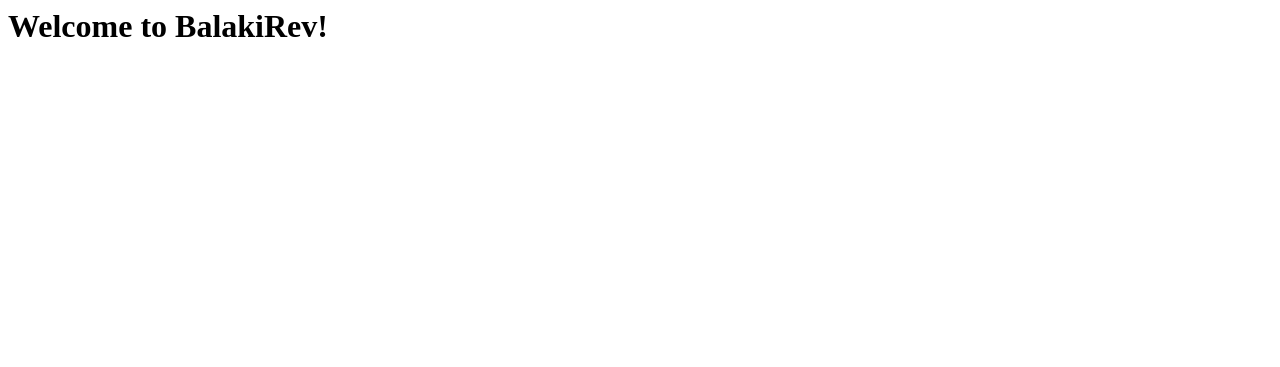
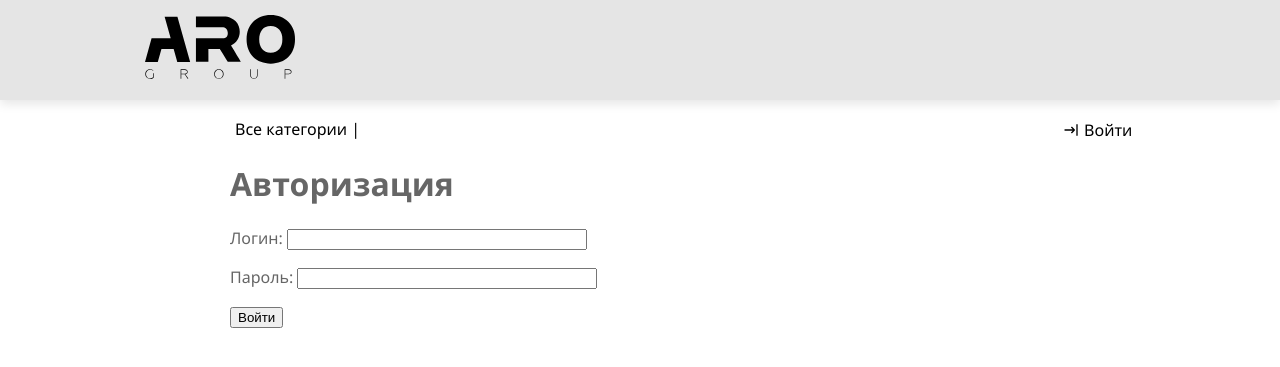
Before and after one commit to evgShamshin/aro_connector_web, a Django app: page /connector/users/login/ in a window 1280 px wide; the page is wider, and only the part inside the window is pictured. Shown: the top 367 px of that part. Run offline with Django 5.2, Linux system fonts and the light colour scheme.

Commit message:
2025.06.10

```diff
--- a/website_project/templates/base.html
+++ b/website_project/templates/base.html
@@ -21,6 +21,7 @@
     {% endfor %}
 </div>
 
+<div class="header-container">
     <div class="group_menu">
         <a href="{% url 'connector' %}">Все категории |</a>
         {% for gr in groups %}
@@ -28,6 +29,15 @@
             {% if not forloop.last %} | {% endif %}
         {% endfor %}
     </div>
+
+        <div class="cost-container">
+            <img src="{% static 'website_app/images/Login_16.svg' %}" alt="my_img">
+            <div class="cost_ext">
+                <a href="{% url 'users:login' %}">Войти</a>
+            </div>
+        </div>
+</div>
+
 
 <div class="tag_menu_container">
     {% for tag in tags %}
--- a/website_project/website_app/static/website_app/css/style.css
+++ b/website_project/website_app/static/website_app/css/style.css
@@ -133,6 +133,7 @@ a:active {
     justify-content: left; /* Центрирует иконку и текст внутри блока */
     gap: 8px; /* Расстояние между иконкой и текстом */
     margin-left: 5px;
+    margin-right: 10px; /* Регулируйте значение по необходимости */
 }
 
 /* Удаление лишних отступов у элементов */
@@ -323,6 +324,8 @@ a:active {
     display: flex;
     justify-content: flex-end; /* Выравниваем содержимое по правому краю */
     width: 70.5%;
+    margin-top: -21px;
+    gap: 5px
 }
 
 /* Поля ввода в Consulting */
--- /dev/null
+++ b/website_project/website_users/templates/users/login.html
@@ -0,0 +1,13 @@
+{% extends 'base.html' %}
+
+{% block content %}
+    <h1>Авторизация</h1>
+
+    <form method="post">
+        {% csrf_token %}
+        {{ form.as_p }}
+        <p>
+            <button type="submit">Войти</button>
+        </p>
+    </form>
+{% endblock %}
--- a/website_project/website_users/views.py
+++ b/website_project/website_users/views.py
@@ -1,9 +1,40 @@
-from django.http import HttpResponse
+from audioop import reverse
+
+from django.contrib.auth import authenticate, login, logout
+from django.http import HttpResponse, HttpResponseRedirect
+from django.shortcuts import render
+
+from website_app.models import About, Group, Tag
+from website_users.forms import LoginUserForm
 
 
 def login_user(request):
-    return HttpResponse("<h1>Welcome to BalakiRev!</h1>")
+    data = {'title': 'ARO Group',
+            'descr': """Плагин Connector - расширение для архитекторов и дизайнеров,
+                                добавляющее возможности в Autodesk Revit.
+                                Автоматизирует многие процессы и существенно сокращает время
+                                создания модели.
+                                Плагин совместим с 2019, 2020, 2021, 2022, 2023, 2024, 2025
+                                версиями Autodesk Revit.""",
+            'about': About.objects.all(),
+            'groups': Group.objects.all(),
+            'tags': Tag.objects.all(), }
+
+    if request.method == 'POST':
+        form = LoginUserForm(request.POST)
+        if form.is_valid():
+            cd = form.cleaned_data
+            user = authenticate(request, username=cd['username'],
+                                password=cd['password'])
+            if user and user.is_active:
+                login(request, user)
+                return HttpResponse()
+    else:
+        form = LoginUserForm()
+
+    return render(request, 'users/login.html', context={'form': form})
 
 
 def logout_user(request):
-    return HttpResponse("<h1>Bye from BalakiRev!</h1>")
+    logout(request)
+    return HttpResponse()
```
Also changed, not shown: website_project/website_users/forms.py (+4 -4 lines), website_project/db.sqlite3, website_project/website_app/static/website_app/images/Login_16.svg (added). Lines whose indentation alone changed are shown as unchanged.
